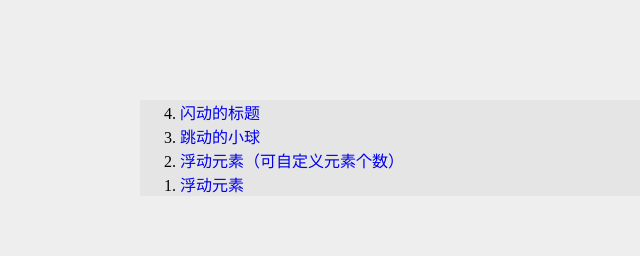
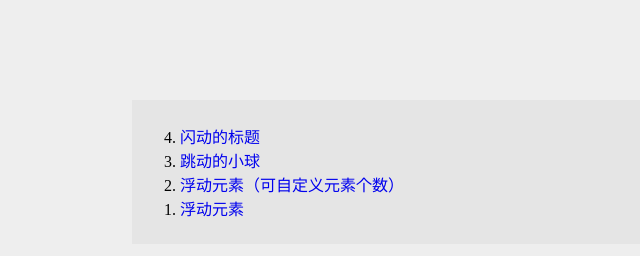
Before and after one commit to yotcap/someGadgets, a plain HTML site: page index.html in a window 1280 px wide. Shown: the whole page, without its empty margins (0-640 px from the left). Drawn offline with Linux system fonts and the light colour scheme.

Commit message:
update index.html

```diff
--- a/index.html
+++ b/index.html
@@ -6,7 +6,7 @@
   <style>
   	body{background: #eee}
   	a{text-decoration: none;}
-  	#c{width: 1000px;margin: 100px auto;background: #e5e5e5;}
+  	#c{width: 1000px;margin: 100px auto;padding: 8px;background: #e5e5e5;}
   </style>
 </head>
 <body>
```
